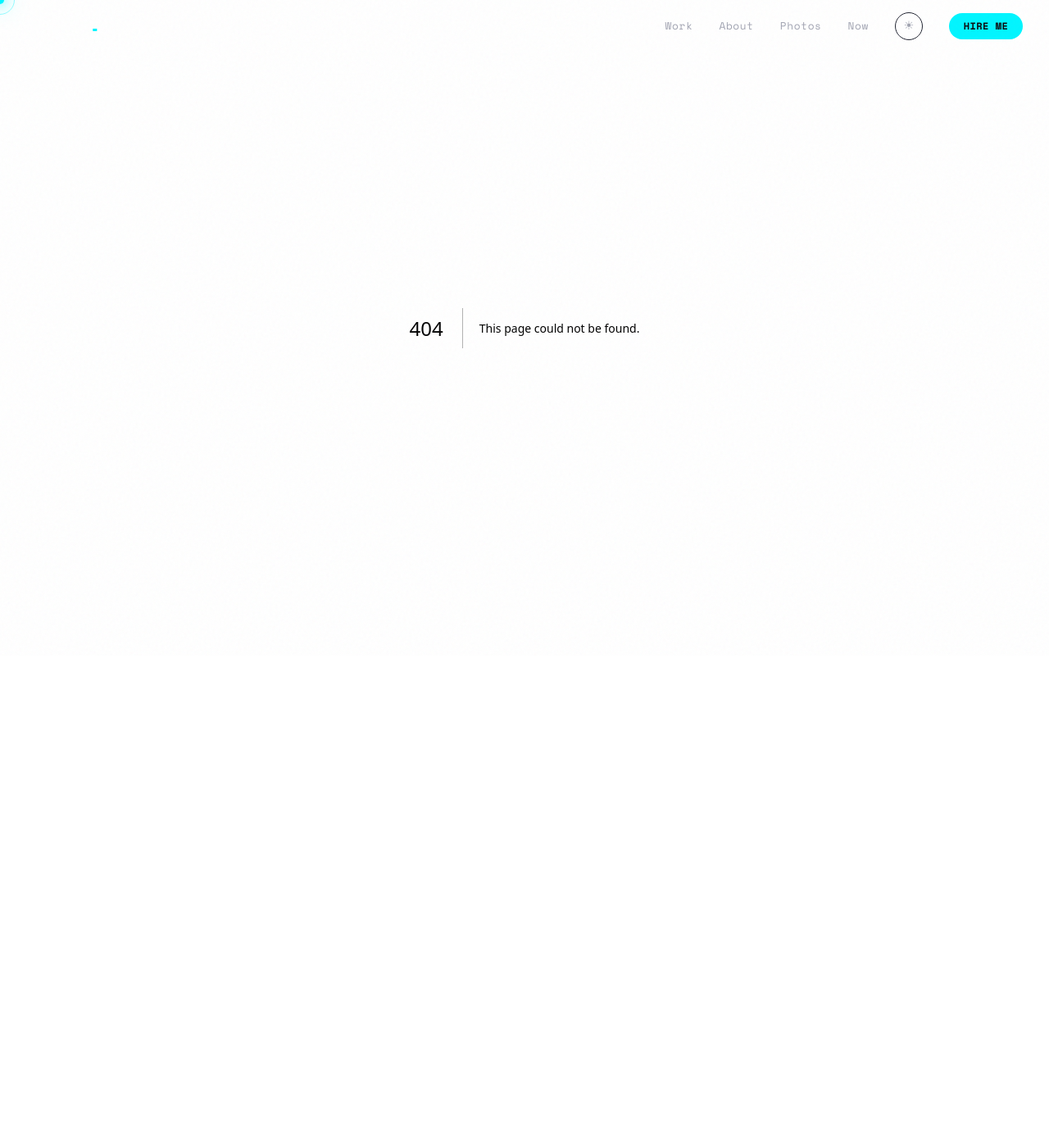
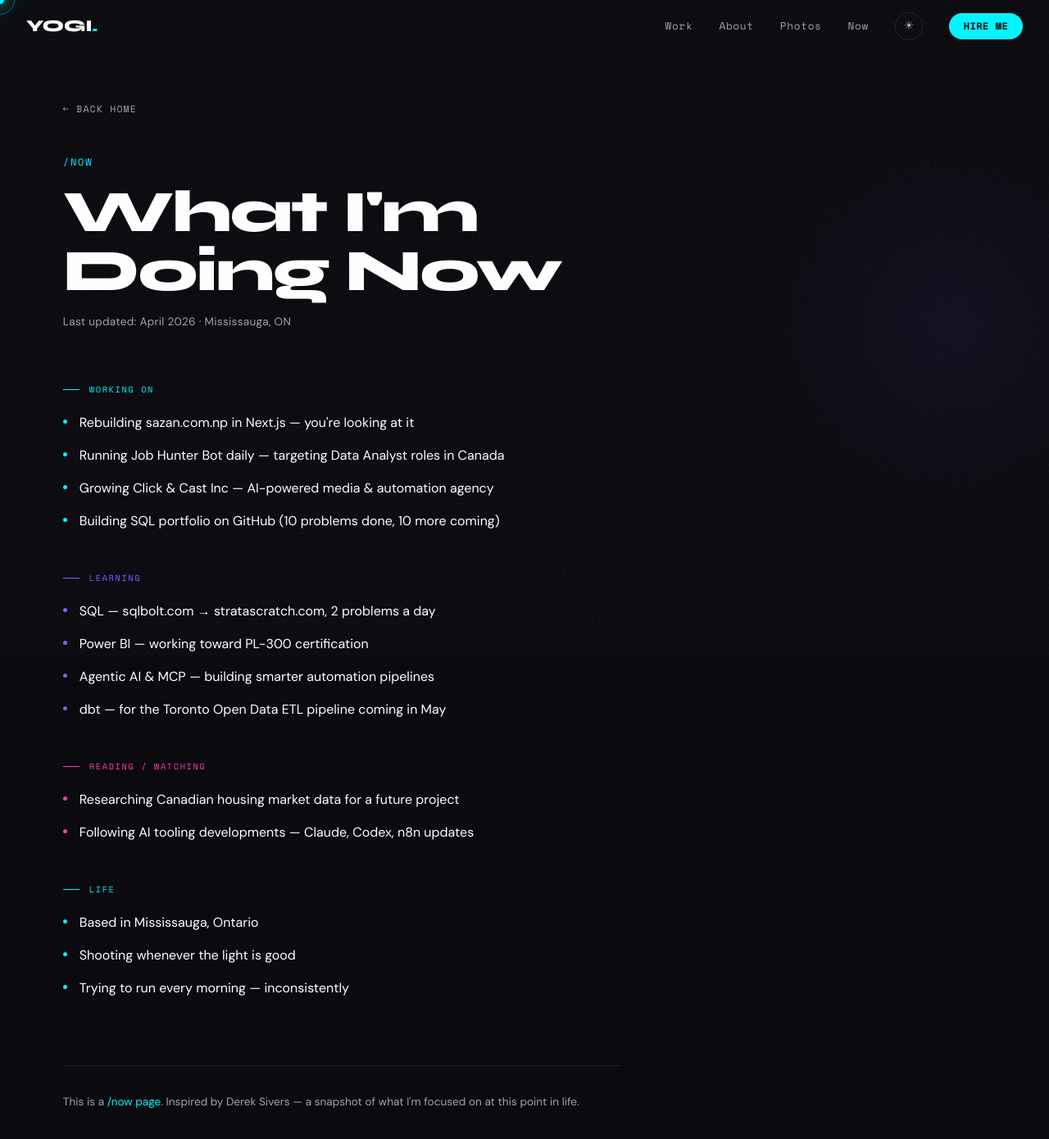
Before and after one commit to sazanyogi/sazan-portfolio, a Next.js app: page /now in a window 1280 px wide. Before the commit this address had no page. Shown: the top 1390 px of the page at 82% size. Before the commit the page ends 800 px from the top, so only its background shows below. Built offline with nearby package versions, Linux system fonts and the light colour scheme.

Commit message:
Add /now page — current focus, learning, life snapshot

```diff
--- /dev/null
+++ b/src/app/now/page.tsx
@@ -0,0 +1,217 @@
+import Link from "next/link";
+import type { Metadata } from "next";
+
+export const metadata: Metadata = {
+  title: "Now — Sajan Yogi",
+  description: "What Sajan Yogi is focused on right now.",
+};
+
+const LAST_UPDATED = "April 2026";
+
+const NOW = [
+  {
+    label: "WORKING ON",
+    color: "var(--cyan)",
+    items: [
+      "Rebuilding sazan.com.np in Next.js — you're looking at it",
+      "Running Job Hunter Bot daily — targeting Data Analyst roles in Canada",
+      "Growing Click & Cast Inc — AI-powered media & automation agency",
+      "Building SQL portfolio on GitHub (10 problems done, 10 more coming)",
+    ],
+  },
+  {
+    label: "LEARNING",
+    color: "var(--purple)",
+    items: [
+      "SQL — sqlbolt.com → stratascratch.com, 2 problems a day",
+      "Power BI — working toward PL-300 certification",
+      "Agentic AI & MCP — building smarter automation pipelines",
+      "dbt — for the Toronto Open Data ETL pipeline coming in May",
+    ],
+  },
+  {
+    label: "READING / WATCHING",
+    color: "var(--pink)",
+    items: [
+      "Researching Canadian housing market data for a future project",
+      "Following AI tooling developments — Claude, Codex, n8n updates",
+    ],
+  },
+  {
+    label: "LIFE",
+    color: "var(--cyan)",
+    items: [
+      "Based in Mississauga, Ontario",
+      "Shooting whenever the light is good",
+      "Trying to run every morning — inconsistently",
+    ],
+  },
+];
+
+export default function NowPage() {
+  return (
+    <main
+      style={{
+        minHeight: "100vh",
+        padding: "120px clamp(1.5rem, 6vw, 8rem) 6rem",
+        position: "relative",
+        overflow: "hidden",
+      }}
+    >
+      {/* Background glow */}
+      <div
+        style={{
+          position: "absolute",
+          top: "10%",
+          right: "-10%",
+          width: "500px",
+          height: "500px",
+          background: "radial-gradient(circle, rgba(123,97,255,0.06) 0%, transparent 70%)",
+          pointerEvents: "none",
+        }}
+      />
+
+      <div style={{ maxWidth: "680px" }}>
+        {/* Back link */}
+        <Link
+          href="/"
+          style={{
+            fontFamily: "var(--font-space-mono)",
+            fontSize: "0.72rem",
+            color: "var(--text-sec)",
+            textDecoration: "none",
+            letterSpacing: "0.1em",
+            display: "inline-flex",
+            alignItems: "center",
+            gap: "0.4rem",
+            marginBottom: "3rem",
+          }}
+        >
+          ← BACK HOME
+        </Link>
+
+        {/* Header */}
+        <div
+          style={{
+            fontFamily: "var(--font-space-mono)",
+            fontSize: "0.75rem",
+            color: "var(--cyan)",
+            letterSpacing: "0.15em",
+            marginBottom: "1rem",
+          }}
+        >
+          /NOW
+        </div>
+        <h1
+          style={{
+            fontFamily: "var(--font-syne)",
+            fontWeight: 800,
+            fontSize: "clamp(2.5rem, 6vw, 4.5rem)",
+            color: "var(--text)",
+            letterSpacing: "-0.03em",
+            lineHeight: 1,
+            marginBottom: "1rem",
+          }}
+        >
+          What I&apos;m
+          <br />
+          Doing Now
+        </h1>
+        <p
+          style={{
+            fontFamily: "var(--font-dm-sans)",
+            fontSize: "0.85rem",
+            color: "var(--text-sec)",
+            marginBottom: "4rem",
+            letterSpacing: "0.02em",
+          }}
+        >
+          Last updated: {LAST_UPDATED} · Mississauga, ON
+        </p>
+
+        {/* Sections */}
+        <div style={{ display: "flex", flexDirection: "column", gap: "3rem" }}>
+          {NOW.map((section) => (
+            <div key={section.label}>
+              <div
+                style={{
+                  fontFamily: "var(--font-space-mono)",
+                  fontSize: "0.65rem",
+                  color: section.color,
+                  letterSpacing: "0.15em",
+                  marginBottom: "1.25rem",
+                  display: "flex",
+                  alignItems: "center",
+                  gap: "0.75rem",
+                }}
+              >
+                <span
+                  style={{
+                    width: "20px",
+                    height: "1px",
+                    background: section.color,
+                    display: "inline-block",
+                  }}
+                />
+                {section.label}
+              </div>
+              <ul style={{ listStyle: "none", display: "flex", flexDirection: "column", gap: "0.85rem" }}>
+                {section.items.map((item, i) => (
+                  <li
+                    key={i}
+                    style={{
+                      fontFamily: "var(--font-dm-sans)",
+                      fontSize: "1rem",
+                      color: "var(--text)",
+                      lineHeight: 1.65,
+                      paddingLeft: "1.25rem",
+                      position: "relative",
+                    }}
+                  >
+                    <span
+                      style={{
+                        position: "absolute",
+                        left: 0,
+                        top: "0.55em",
+                        width: "5px",
+                        height: "5px",
+                        borderRadius: "50%",
+                        background: section.color,
+                        display: "inline-block",
+                      }}
+                    />
+                    {item}
+                  </li>
+                ))}
+              </ul>
+            </div>
+          ))}
+        </div>
+
+        {/* Footer note */}
+        <div
+          style={{
+            marginTop: "5rem",
+            paddingTop: "2rem",
+            borderTop: "1px solid var(--border)",
+            fontFamily: "var(--font-dm-sans)",
+            fontSize: "0.85rem",
+            color: "var(--text-sec)",
+            lineHeight: 1.7,
+          }}
+        >
+          This is a{" "}
+          <a
+            href="https://nownownow.com/about"
+            target="_blank"
+            rel="noopener noreferrer"
+            style={{ color: "var(--cyan)", textDecoration: "none" }}
+          >
+            /now page
+          </a>
+          . Inspired by Derek Sivers — a snapshot of what I&apos;m focused on at this point in life.
+        </div>
+      </div>
+    </main>
+  );
+}
```
